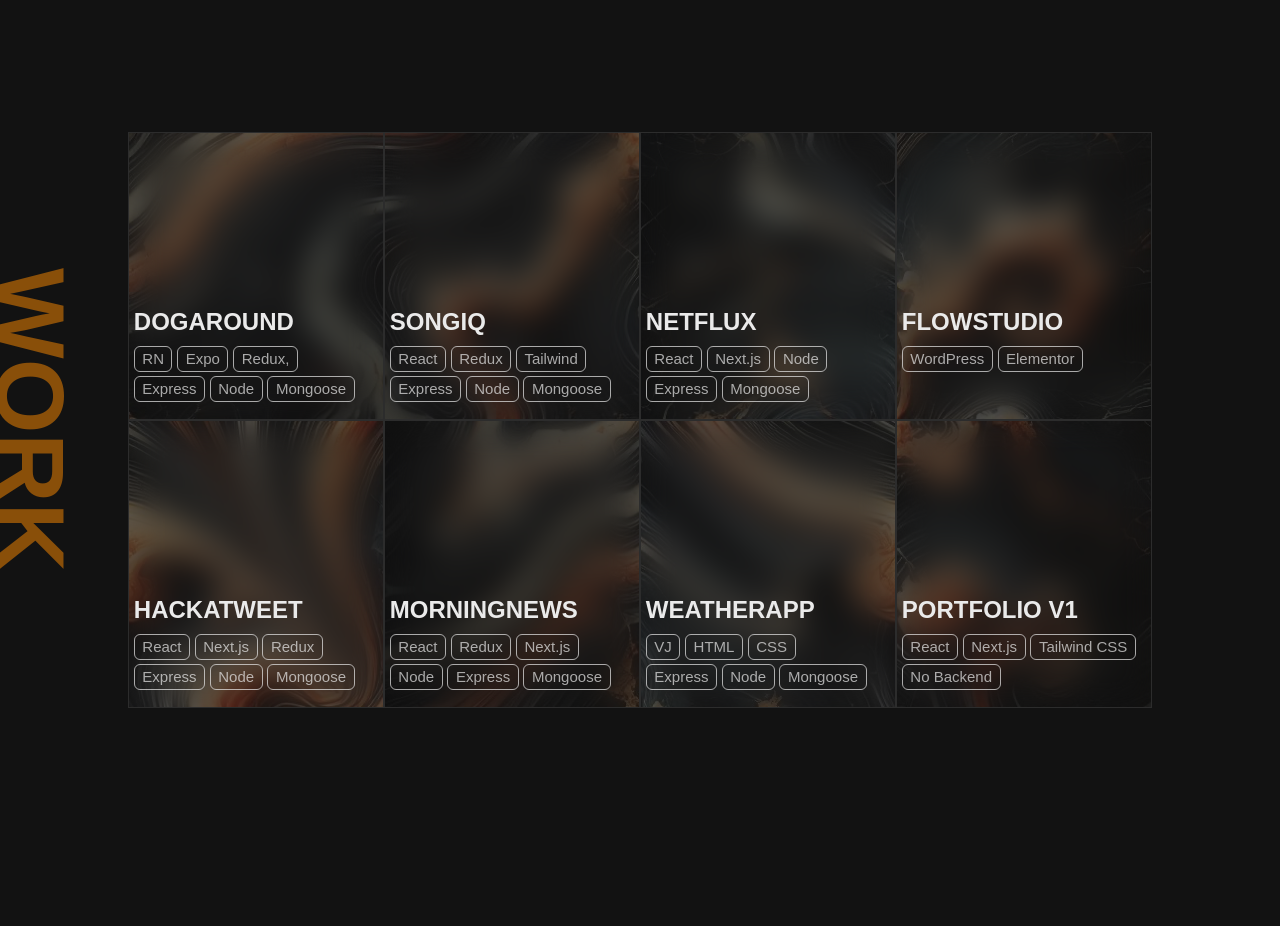
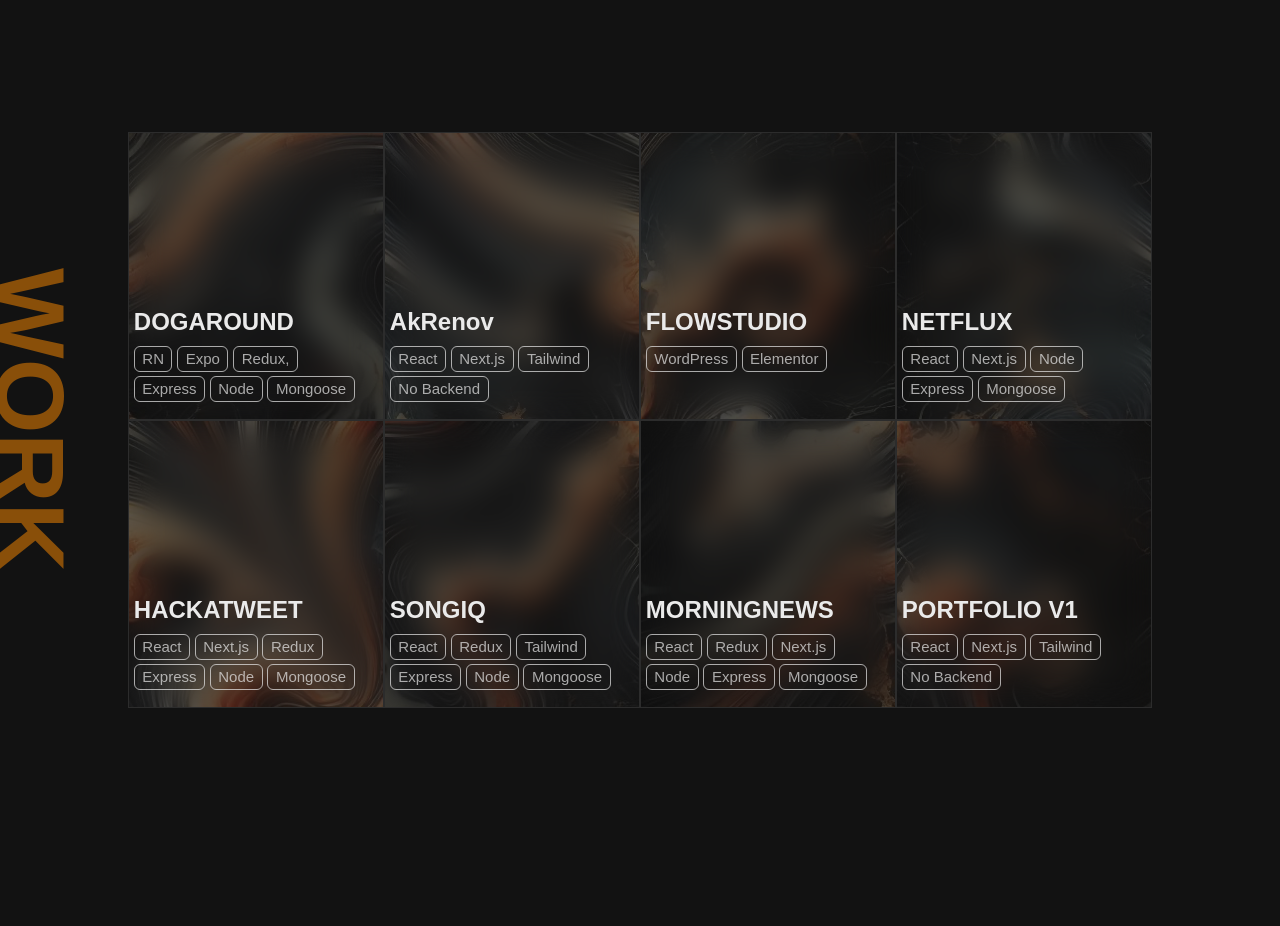
Before and after one commit to GaspardPcht/portfolio-v2, a Next.js app: page / in a window 1280 px wide. Shown: the part 1580-2506 px from the top of the page. Built offline with nearby package versions, Linux system fonts and the light colour scheme.

Commit message:
add akrenov in my project

```diff
--- a/app/Work/page.tsx
+++ b/app/Work/page.tsx
@@ -28,15 +28,24 @@ export default function Work() {
       backgroundImage: "./assets/1.png", // Add backgroundImage for this project
     },
     {
-      id: "songIQ",
-      title: "SONGIQ",
-
-      frontend: "React, Redux, Tailwind",
-      backend: "Express, Node, Mongoose",
+      id: "AkRenov",
+      title: "AkRenov",
+      frontend: "React, Next.js, Tailwind",
+      backend: "No Backend",
       functionalities:
-        "Music blind test, Player leaderboard, User authentication, Spotify API integration, Genre-based filtering",
-      projetURL: "https://song-iq-front.vercel.app/",
-      backgroundImage: "./assets/2.png", // Add backgroundImage for this project
+     "Responsive design, Interactive project showcase, Dynamic project filtering, Contact form with validation",
+      projetURL: "https://ak-renov.vercel.app/",
+      backgroundImage: "./assets/7.png",
+    },
+    {
+      id: "flowStudio",
+      title: "FLOWSTUDIO",
+      frontend: "WordPress",
+      backend: " Elementor",
+      functionalities:
+        "Online booking, Course listings, Pricing lists, Studio and team presentation",
+      projetURL: "https://poledancewithme.wordpress.com/",
+      backgroundImage: "./assets/6.png",
     },
     {
       id: "netflux",
@@ -49,16 +58,6 @@ export default function Work() {
       backgroundImage: "./assets/3.png",
     },
     {
-      id: "flowStudio",
-      title: "FLOWSTUDIO",
-      frontend: "WordPress",
-      backend: " Elementor",
-      functionalities:
-        "Online booking, Course listings, Pricing lists, Studio and team presentation",
-      projetURL: "https://poledancewithme.wordpress.com/",
-      backgroundImage: "./assets/6.png",
-    },
-    {
       id: "HackaTweet",
       title: "HACKATWEET",
       frontend: "React, Next.js, Redux",
@@ -66,6 +65,17 @@ export default function Work() {
       functionalities: "Account creation, Tweeting, Hashtag support",
       projetURL: "https://hacka-tweet-front.vercel.app/",
       backgroundImage: "./assets/5.png",
+    },
+    {
+      id: "songIQ",
+      title: "SONGIQ",
+
+      frontend: "React, Redux, Tailwind",
+      backend: "Express, Node, Mongoose",
+      functionalities:
+        "Music blind test, Player leaderboard, User authentication, Spotify API integration, Genre-based filtering",
+      projetURL: "https://song-iq-front.vercel.app/",
+      backgroundImage: "./assets/2.png", // Add backgroundImage for this project
     },
     {
       id: "Morning News",
@@ -77,19 +87,9 @@ export default function Work() {
       backgroundImage: "./assets/4.png",
     },
     {
-      id: "WeatherApp",
-      title: "WEATHERAPP",
-      frontend: "VJ, HTML, CSS",
-      backend: "Express, Node, Mongoose",
-      functionalities:
-        "Account creation, Add/Remove cities, Real-time weather updates",
-      projetURL: "https://weather-front-six.vercel.app/",
-      backgroundImage: "./assets/7.png",
-    },
-    {
       id: "PortfolioV1",
       title: "PORTFOLIO V1",
-      frontend: "React, Next.js, Tailwind CSS",
+      frontend: "React, Next.js, Tailwind",
       backend: "No Backend",
       functionalities: "Responsive design, Project showcase, Contact form",
       projetURL: "https://portfolio-lilac-kappa-24.vercel.app/",
```
